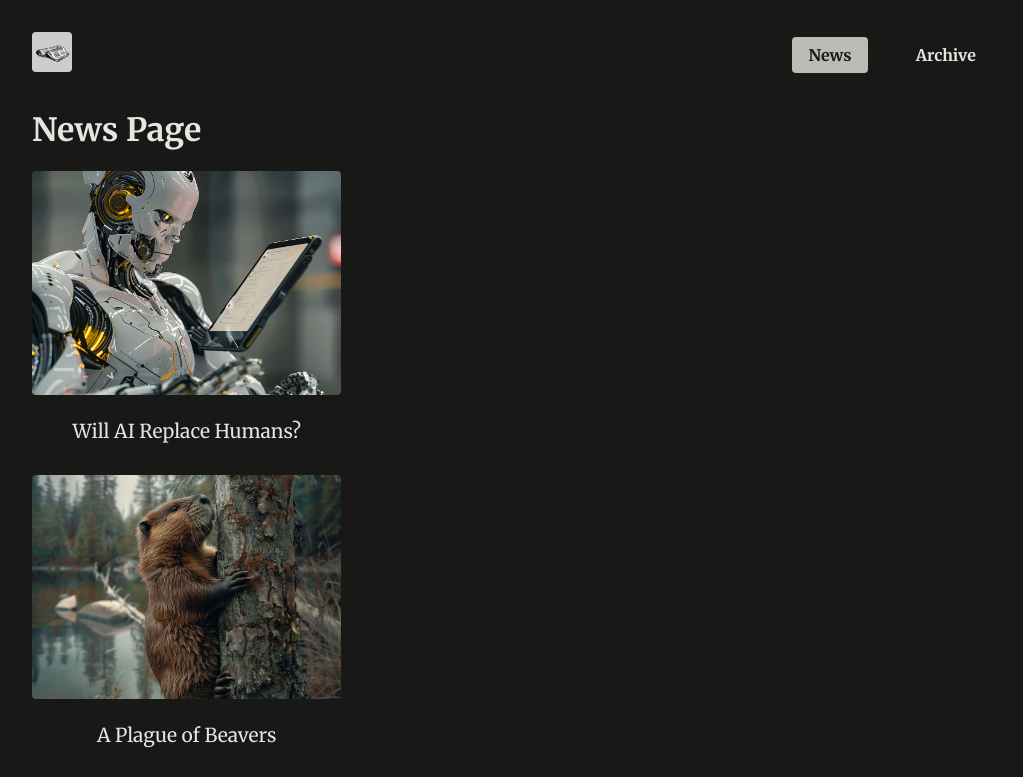
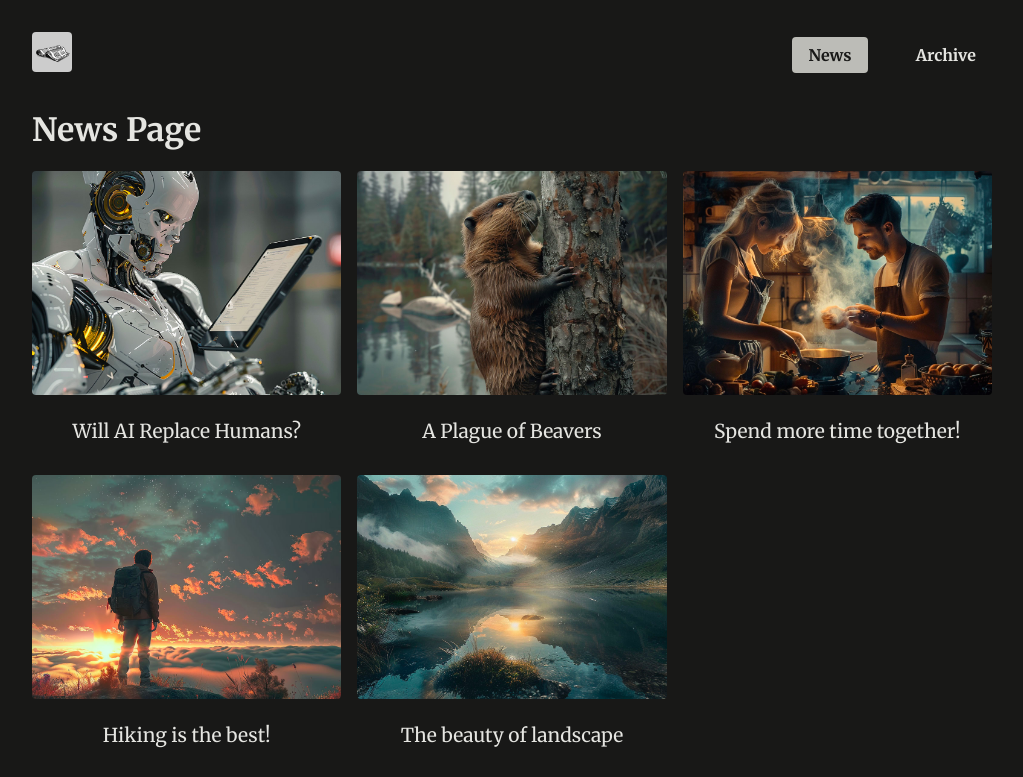
Before and after one commit to katesunday/next-app-v2, a Next.js app: page /news in a window 1280 px wide. Shown: the top 777 px of the page, without its empty margins (128-1151 px from the left). Built offline with nearby package versions, Linux system fonts and the light colour scheme.

Commit message:
refactor

```diff
--- a/app/news/page.tsx
+++ b/app/news/page.tsx
@@ -5,9 +5,7 @@ export default function NewsPage() {
   return (
     <>
       <h1>News Page</h1>
-      <ul className="news-list">
-        <NewsList news={DUMMY_NEWS} />
-      </ul>
+      <NewsList news={DUMMY_NEWS} />
     </>
   );
 }
```
